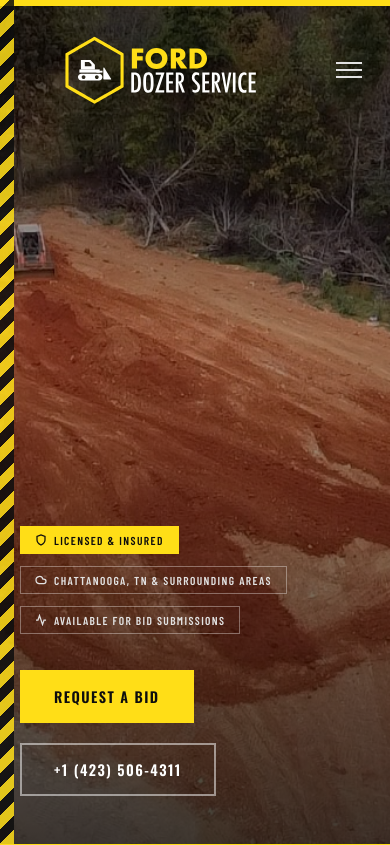
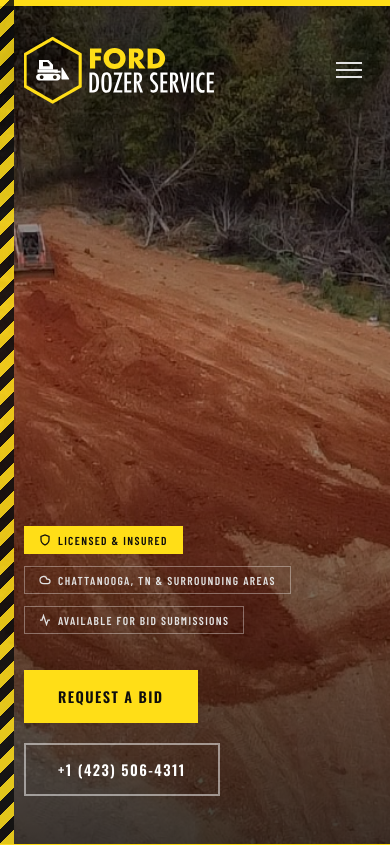
Before and after one commit to jake-sl/ford-dozer-service-website, a plain HTML site: page index.html in a window 390 px wide. Shown: the top 845 px of the page. Drawn offline with nearby package versions, Linux system fonts and the light colour scheme.

Commit message:
Fix header alignment: symmetric padding and SVG viewBox crop
- Made header left padding symmetric (32px → 48px on desktop, 20px → 24px
  on mobile) to match the existing right padding
- Adjusted SVG viewBox from "0 0 360 129.32" to "59 0 360 129.32" to crop
  ~70px of empty left space before the hexagon, aligning the logo's visual
  left edge with the badges and CTA buttons below it

Co-Authored-By: Claude Sonnet 4.6 <noreply@anthropic.com>

```diff
--- a/index.html
+++ b/index.html
@@ -35,7 +35,7 @@
     <div class="header-topbar">
       <div class="header-logo-wrap">
         <!-- Inline SVG Logo -->
-        <svg id="Layer_1" data-name="Layer 1" xmlns="http://www.w3.org/2000/svg" viewBox="0 0 360 129.32">
+        <svg id="Layer_1" data-name="Layer 1" xmlns="http://www.w3.org/2000/svg" viewBox="59 0 360 129.32">
           <defs>
             <style>
               .cls-1{fill:none}
--- a/styles.css
+++ b/styles.css
@@ -101,7 +101,7 @@ body {
   display: flex;
   align-items: center;
   justify-content: space-between;
-  padding: 28px 48px 0 32px;
+  padding: 28px 48px 0 48px;
 }
 
 .header-logo-wrap {
@@ -191,7 +191,7 @@ body {
   flex-direction: column;
   align-items: flex-start;
   justify-content: flex-end;
-  padding: 0 48px 64px 32px;
+  padding: 0 48px 64px 48px;
 }
 
 .header-bottom {
@@ -756,9 +756,9 @@ a.contact-detail-value:hover { color: var(--yellow); }
 @media (max-width: 700px) {
   .header-nav { display: none; }
   .hamburger { display: flex; }
-  .header-topbar { padding: 20px 24px 0 20px; }
+  .header-topbar { padding: 20px 24px 0 24px; }
   .header-logo-wrap svg { width: 280px; }
-  .header-content { padding: 0 24px 48px 20px; }
+  .header-content { padding: 0 24px 48px 24px; }
 }
 
 @media (max-width: 600px) {
```
